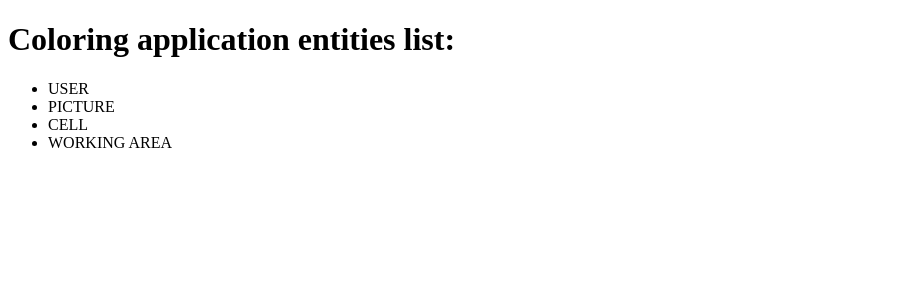
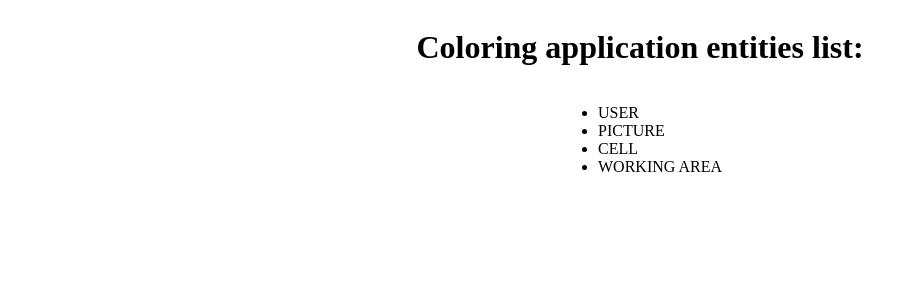
Before and after one commit to un1tT/git-test, an Angular app in the folder Coloring/: page / in a window 1280 px wide. Shown: the top 300 px of the page, without its empty margins (0-915 px from the left). Built offline with nearby package versions, Linux system fonts and the light colour scheme.

Commit message:
Add description component

```diff
--- a/Coloring/src/app/app-routing.module.ts
+++ b/Coloring/src/app/app-routing.module.ts
@@ -1,7 +1,12 @@
 import { NgModule } from '@angular/core';
 import { RouterModule, Routes } from '@angular/router';
+import {EntityListComponent} from "./entity-list/entity-list.component";
+import {EntityDescriptionComponent} from "./entity-description/entity-description.component";
 
-const routes: Routes = [];
+const routes: Routes = [
+  { path: '', component: EntityListComponent },
+  { path: 'description/:entity', component: EntityDescriptionComponent }
+];
 
 @NgModule({
   imports: [RouterModule.forRoot(routes)],
--- a/Coloring/src/app/app.component.html
+++ b/Coloring/src/app/app.component.html
@@ -1,2 +1 @@
-<app-entity-list></app-entity-list>
 <router-outlet></router-outlet>
--- a/Coloring/src/app/app.module.ts
+++ b/Coloring/src/app/app.module.ts
@@ -4,11 +4,13 @@ import { BrowserModule } from '@angular/platform-browser';
 import { AppRoutingModule } from './app-routing.module';
 import { AppComponent } from './app.component';
 import { EntityListComponent } from './entity-list/entity-list.component';
+import { EntityDescriptionComponent } from './entity-description/entity-description.component';
 
 @NgModule({
   declarations: [
     AppComponent,
-    EntityListComponent
+    EntityListComponent,
+    EntityDescriptionComponent
   ],
   imports: [
     BrowserModule,
--- /dev/null
+++ b/Coloring/src/app/entity-description/entity-description.component.html
@@ -0,0 +1,4 @@
+<div class="root">
+  <h1>Description of {{entity}}:</h1>
+  <p>{{description}}</p>
+</div>
--- /dev/null
+++ b/Coloring/src/app/entity-description/entity-description.component.scss
@@ -0,0 +1,7 @@
+.root {
+  height: 100%;
+  width: 100%;
+  display: flex;
+  flex-direction: column;
+  align-items: center;
+}
--- /dev/null
+++ b/Coloring/src/app/entity-description/entity-description.component.ts
@@ -0,0 +1,42 @@
+import { Component, OnInit } from '@angular/core';
+import {ActivatedRoute} from "@angular/router";
+import {AppEntity} from "../entity-list/entity-list.constant";
+
+@Component({
+  selector: 'app-entity-description',
+  templateUrl: './entity-description.component.html',
+  styleUrls: ['./entity-description.component.scss']
+})
+export class EntityDescriptionComponent implements OnInit {
+  readonly entity: AppEntity;
+  readonly description: string = '';
+
+  constructor(private activatedRoute: ActivatedRoute) {
+    const entityFromUrl = activatedRoute.snapshot.params['entity'];
+
+    switch (entityFromUrl) {
+      case AppEntity.User: {
+        this.description = 'User has a login/password pair as authentication data.';
+        break;
+      }
+      case AppEntity.WorkingArea: {
+        this.description = 'Each user can configure his/her interface: change color theme, enable color blindness mode. This config is called working area.';
+        break;
+      }
+      case AppEntity.Picture: {
+        this.description = 'The main purpose of the app is coloring pictures, so this entity is an array of colored cells.';
+        break;
+      }
+      case AppEntity.Cell: {
+        this.description = 'This entity is a building block for pictures.';
+        break;
+      }
+    }
+
+    this.entity = entityFromUrl;
+  }
+
+  ngOnInit(): void {
+  }
+
+}
--- a/Coloring/src/app/entity-list/entity-list.component.html
+++ b/Coloring/src/app/entity-list/entity-list.component.html
@@ -1,4 +1,6 @@
-<h1>Coloring application entities list:</h1>
-<ul>
-  <li *ngFor="let entity of entities">{{entity | uppercase}}</li>
-</ul>
+<div class="root">
+  <h1>Coloring application entities list:</h1>
+  <ul>
+    <li [routerLink]="['/description', entity]" *ngFor="let entity of entities">{{entity | uppercase}}</li>
+  </ul>
+</div>
--- a/Coloring/src/app/entity-list/entity-list.component.scss
+++ b/Coloring/src/app/entity-list/entity-list.component.scss
@@ -0,0 +1,15 @@
+.root {
+  height: 100%;
+  width: 100%;
+  display: flex;
+  flex-direction: column;
+  align-items: center;
+  li {
+    cursor: pointer;
+    transition: background-color 800ms;
+
+    &:hover {
+      background-color: lightgrey;
+    }
+  }
+}
--- a/Coloring/src/app/entity-list/entity-list.component.ts
+++ b/Coloring/src/app/entity-list/entity-list.component.ts
@@ -1,5 +1,6 @@
 import { Component, OnInit } from '@angular/core';
-import { EntitiesService } from '../entities.service';
+import { EntitiesService } from '../services/entities.service';
+import {AppEntity} from "./entity-list.constant";
 
 @Component({
   selector: 'app-entity-list',
@@ -7,7 +8,7 @@ import { EntitiesService } from '../entities.service';
   styleUrls: ['./entity-list.component.scss']
 })
 export class EntityListComponent implements OnInit {
-  entities: string[] = [];
+  entities: AppEntity[] = [];
   constructor(private entityService: EntitiesService) { }
 
   ngOnInit(): void {
--- /dev/null
+++ b/Coloring/src/app/entity-list/entity-list.constant.ts
@@ -0,0 +1,6 @@
+export enum AppEntity {
+  User = 'User',
+  Picture = 'Picture',
+  Cell = 'Cell',
+  WorkingArea = 'Working Area'
+}
--- a/Coloring/src/app/entities.service.ts
+++ b/Coloring/src/app/services/entities.service.ts
@@ -1,14 +1,13 @@
 import { Injectable } from '@angular/core';
+import { AppEntity } from '../entity-list/entity-list.constant';
 
 @Injectable({
   providedIn: 'root'
 })
 export class EntitiesService {
-  private readonly entities: string[] = ['User', 'Picture', 'Cell', 'Working Area'];
-
   constructor() { }
 
-  getEntities(): string[] {
-    return this.entities;
+  getEntities(): AppEntity[] {
+    return Object.values(AppEntity);
   }
 }
```
Also changed, not shown: 2 other files (tests, documents, lock files or other folders).
